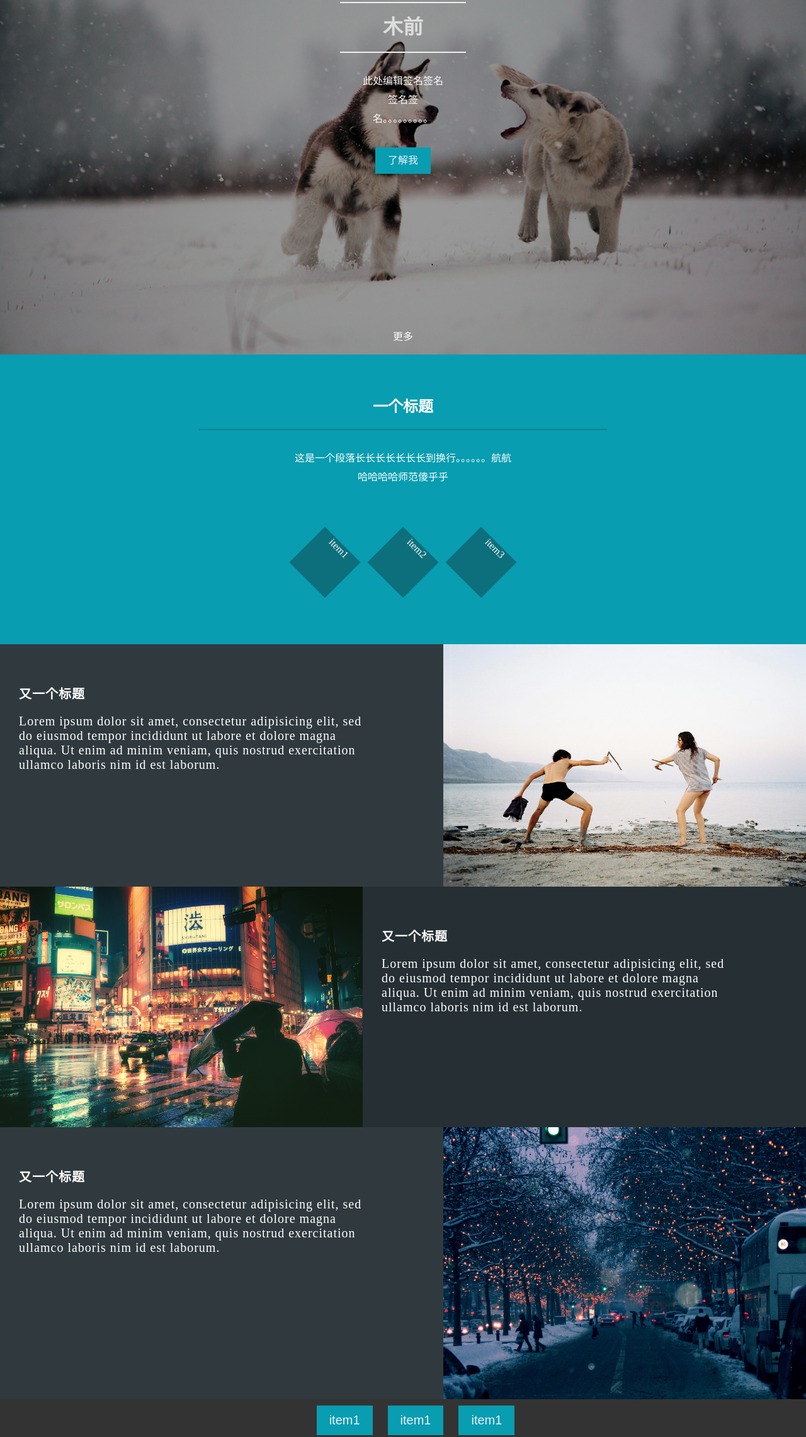
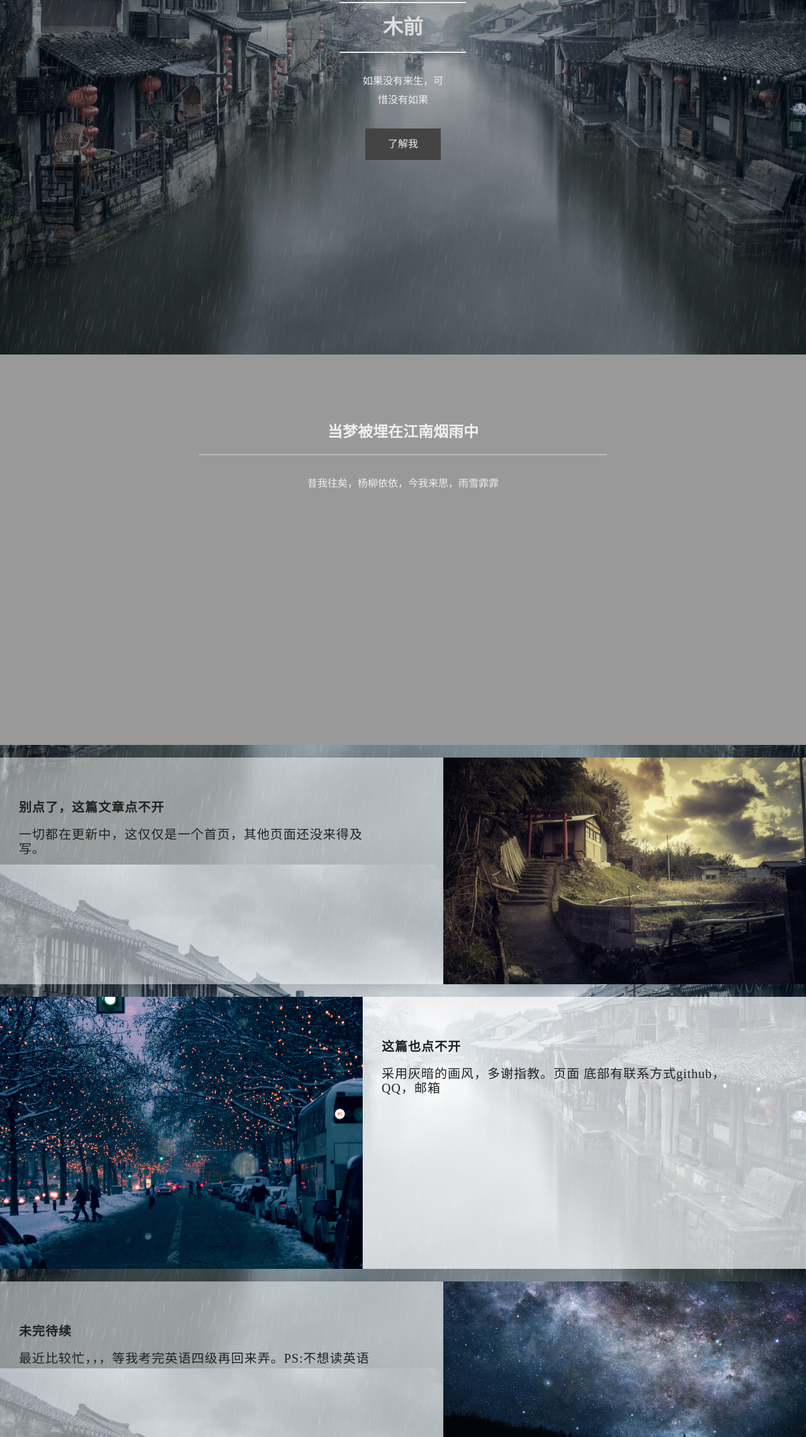
Before and after one commit to uuheng/BL0g, a plain HTML site: page index.html in a window 1280 px wide. Shown: the part 227-2509 px from the top of the page at 63% size. Drawn offline with Linux system fonts and the light colour scheme.

Commit message:
主页基本定型

```diff
--- a/css/main.css
+++ b/css/main.css
@@ -1,11 +1,13 @@
 .main-wrapper{
-    background: #444 url(../img/banner.jpg);
+    background: #444 url(../img/b0.jpg);
     background-attachment: fixed;
     background-repeat: no-repeat;
     background-size: cover;
     background-position: center center;
 }
-
+a{
+    text-decoration: none;
+}
 header nav{
     background: rgba(0,0,0,0.1);;
     height: 50px;
@@ -15,7 +17,7 @@ header nav{
     background: transparent;
 }
 header{
-    background: rgba(0,0,0,0.4);
+    background: rgba(0,0,0,0.3);
 }
 header nav ul{
     margin: 0;
@@ -53,21 +55,32 @@ header nav ul li.logo{
     color: #ddd;
     margin: 0;
 }
+.next-page{
+    height: 50px;
+    margin: 0 auto;
+    width: 60%;
+    /*width: 90px;*/
+    color: #eee;
+    background: #444;
+}
+.inner a{
+    /*background: #eee;*/
+    color: #eee;
+    height: 50px;
+    width: 100%;
+    line-height: 50px;
+    display: inline-block;
+}
 .sub-heading{
     line-height: 30px;
     margin: 30px;
+    color: #eee;
+}
+#banner .inner .more{
+    margin-top: 220px;
     color: #fff;
 }
-#banner .inner .more{
-    margin-top: 250px;
-    color: #fff;
-}
-button{
-    background: #089DB0;
-    color: #eef;
-    border: none;
-    padding: 12px 20px;
-}
+
 h2{
     margin: 0px;
 }
@@ -85,13 +98,15 @@ h2{
 }
 .green-section{
     color: #fff;
-    background: #089DB0;
+    /*background: #089DB0;*/
+    background: #999;
     text-align: center;
     padding: 10px 0px;
+    height: 600px;
 }
 .wrapper{
     max-width: 1080px;
-    margin: 60px auto;
+    margin: 100px auto;
 }
 
 .hr{
@@ -101,7 +116,8 @@ h2{
     margin: 20px auto;
 }
 .wrapper .hr{
-    background: #078494;
+    /*background: #078494;*/
+    background: #bbb;
     width: 60%;
 }
 .green-section .icon-group{
@@ -111,13 +127,16 @@ h2{
     display: inline-block;
     width: 80px;
     height: 80px;
-    background: #0D6F7C;
+    /*background: #0D6F7C;*/
+    background: #666;
     transform: rotate(45deg);
     margin: 20px;
 }
+
 .gray-section{
-    background: #252F34;
-    color: #fff;
+    /*background: #252F34;*/
+    /*background: #bbb;*/
+    color: #222;
     font-size: 0px;
 }
 .gray-section .image-section{
@@ -139,6 +158,10 @@ h2{
     position: relative;
     left: 30px;
 }
+.article-preview{
+    margin-top: 20px;
+    background: #bbb;
+}
 .article-preview > div{
     float: left;
 }
@@ -148,9 +171,12 @@ h2{
     clear:both;
 }
 .article-preview:nth-child(odd){
-    background-color: rgba(255,255,255,0.05);
+    background-color: rgba(255,255,255,0.5);
 }
-.purple-section{
+.article-preview:nth-child(even){
+    background-color: rgba(255,255,255,0.7);
+}
+/*.purple-section{
     padding: 80px;
     background: #3F3965;
     color: #fff;
@@ -166,12 +192,13 @@ h2{
     float: left;
     width: 50%;
     min-height: 300px;
-    /*padding: 20px;*/
-}
+    padding: 20px;
+}*/
 footer{
     margin: 0;
     width:100%;
-    background: #333;
+    /*background: #333;*/
+    background: rgbe(0,0,0,0.2);
     min-height: 80px;
     text-align: center;
 }
@@ -182,14 +209,26 @@ ul.share-group{
     list-style: none;
 }
 .share-group li{
-    font-size: 20px;
+    background: rgba(0,0,0,0.2);
+    font-size: 15px;
     color: #fff;
     /*margin: */
-    margin-left: 0px;
+    margin:10px 40px;
     display: inline-block;
     padding: 10px;
+}
+.share-group a{
+    color: #eef;
 }
 .copy{
     color: #fff;
     padding: 20px;
 }
+button{
+    /*background: #089DB0;*/
+    /*background: #555;*/
+    background: rgba(0,0,0,0.2);
+    color: #eef;
+    border: none;
+    padding: 12px 20px;
+}
--- a/index.html
+++ b/index.html
@@ -1,6 +1,14 @@
 <!DOCTYPE html>
 <html lang="en">
 <head>
+    <script>
+        function show_qq(){
+            alert("Q我：1293662421");
+        }
+        function show_email(){
+            alert("E-mali:qyffxzh@126.com");
+        }
+    </script>
     <meta charset="utf-8"/>
     <title>木前</title>
     <link rel="stylesheet" href="./css/normalize.css"/>
@@ -14,6 +22,8 @@
             <ul>
                 <li><a href="#">首页</a></li>
                 <li><a href="#">文章</a></li>
+                <li><a href="#">留言</a></li>
+                <li><a href="#">关于我</a></li>
             </ul>
         </nav>
         <div id="banner">
@@ -21,11 +31,13 @@
                 <div class="hr"></div>
                 <h1>木前</h1>
                 <div class="hr"></div>
-                <p class="sub-heading">此处编辑签名签名签名签名。。。。。。。。。</p>
-                <button>了解我</button>
-                <div class="more">
-                    <p>更多</p>
+                <p class="sub-heading">如果没有来生，可惜没有如果</p>
+                <div class="next-page">
+                    <a href="#content">了解我</a>
                 </div>
+                <!-- <div class="more">
+                    <a href="#content">更多</a>
+                </div> -->
             </div>
         </div>
     </header>
@@ -34,60 +46,46 @@
         <section class="green-section">
             <div class="wrapper">
                 <div>
-                    <h2>一个标题</h2>
+                    <h2 style="color: #eee">当梦被埋在江南烟雨中</h2>
                     <div class="hr"></div>
-                    <p class="sub-heading">这是一个段落长长长长长长长到换行。。。。。。航航<br>哈哈哈哈师范傻乎乎</p>
+                    <p class="sub-heading">昔我往矣，杨柳依依，今我来思，雨雪霏霏</p>
                 </div>
-                <div class="icon-group">
-                    <span class="icon">item1</span>
+                <!-- <div class="icon-group">
+                    <span class="icon">item1></span>
                     <span class="icon">item2</span>
                     <span class="icon">item3</span>
-                </div>
+                </div> -->
             </div>
         </section>
         <section class="gray-section">
             <div class="article-preview clearfix">
 
                 <div class="text-section">
-                    <h2>又一个标题</h2>
-                    <p>Lorem ipsum dolor sit amet, consectetur adipisicing
-                        elit, sed do eiusmod tempor incididunt
-                         ut labore et dolore magna aliqua.
-                          Ut enim ad minim veniam, quis
-                          nostrud exercitation ullamco laboris
-                    nim id est laborum.</p>
+                    <h2>别点了，这篇文章点不开</h2>
+                    <p>一切都在更新中，这仅仅是一个首页，其他页面还没来得及写。</p>
                 </div>
                 <div class="image-section">
-                    <img src="img/pic01.jpg" />
+                    <img src="img/b5.jpg" />
                 </div>
             </div>
             <div class="article-preview clearfix">
                 <div class="image-section">
-                    <img src="img/pic02.jpg" />
+                    <img src="img/pic03.jpg" />
                 </div>
                 <div class="text-section">
-                    <h2>又一个标题</h2>
-                    <p>Lorem ipsum dolor sit amet, consectetur adipisicing
-                        elit, sed do eiusmod tempor incididunt
-                         ut labore et dolore magna aliqua.
-                          Ut enim ad minim veniam, quis
-                          nostrud exercitation ullamco laboris
-                    nim id est laborum.</p>
+                    <h2>这篇也点不开</h2>
+                    <p>采用灰暗的画风，多谢指教。页面
+                        底部有联系方式github，QQ，邮箱 </p>
                 </div>
             </div>
             <div class="article-preview clearfix">
 
                 <div class="text-section">
-                    <h2>又一个标题</h2>
-                    <p>Lorem ipsum dolor sit amet, consectetur adipisicing
-                        elit, sed do eiusmod tempor incididunt
-                         ut labore et dolore magna aliqua.
-                          Ut enim ad minim veniam, quis
-                          nostrud exercitation ullamco laboris
-                    nim id est laborum.</p>
+                    <h2>未完待续</h2>
+                    <p>最近比较忙，，，等我考完英语四级再回来弄。PS:不想读英语</p>
                 </div>
                 <div class="image-section">
-                    <img src="img/pic03.jpg" />
+                    <img src="img/b3.jpg" />
                 </div>
             </div>
         </section>
@@ -120,12 +118,12 @@
 
     <footer>
         <ul class="share-group">
-            <li><button>item1</button></li>
-            <li><button>item1</button></li>
-            <li><button>item1</button></li>
+            <li><a href="https://github.com/uuheng/BL0g">Github</a></li>
+            <li><a href="javascript:show_email()">我的邮箱</a></li>
+            <li><a href="javascript:show_qq()">我的QQ</a></li>
         </ul>
         <div class="copy">
-            &copy; uheng
+            &copy; uheng 2017
         </div>
     </footer>
     </div>
```
Also changed, not shown: img/130796-105.jpg (added), img/198750-105.jpg (added), img/334907-105.jpg (added), img/335662-105.jpg (added), img/340623-105.jpg (added), img/354575-105.jpg (added), img/354623-105.jpg (added), img/b0.jpg (added), img/b1.jpg (added), img/b2.jpg (added), img/b3.jpg (added), img/b4.jpg (added), img/b5.jpg (added).
